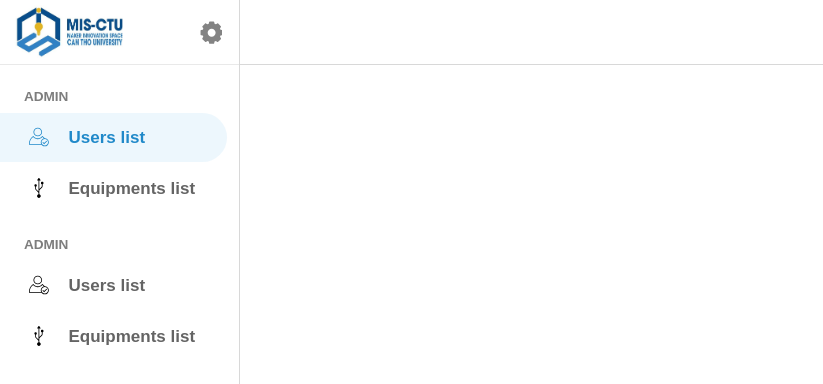
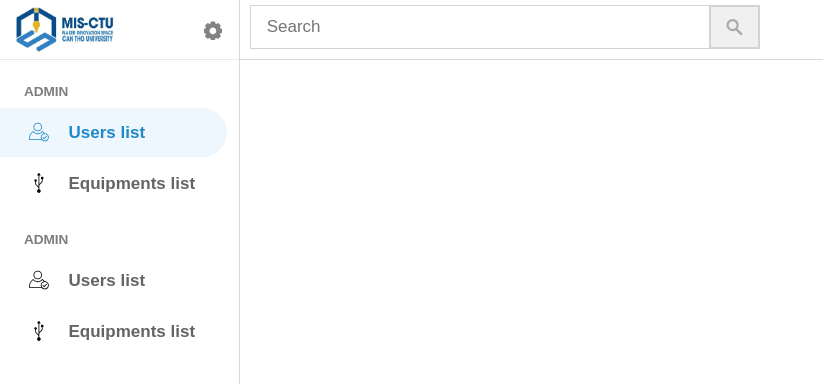
Before and after one commit to andrewwdao/MIS-CTU-management-system, a React (Create React App) app in the folder frontend/: page / in a window 1280 px wide. Shown: the top 384 px of the page, without its empty margins (0-823 px from the left). Built offline with nearby package versions, Linux system fonts and the light colour scheme; no server answers.

Commit message:
Add search bar (not yet working, decorative), add few comments to some css files

```diff
--- a/frontend/src/UI/Main.css
+++ b/frontend/src/UI/Main.css
@@ -42,22 +42,10 @@
 	right: 0;
 	height: calc(100vh - 60px);
 	overflow: auto;
+
+	/* Old design needs this */
 	/*background-image: linear-gradient(to bottom, #3b65bf, #6c93e6);
 	background-image: linear-gradient(to bottom, #3b65bf, #fff);*/
-}
-
-.topbar-avatar {
-	position: fixed;
-	right: 10px;
-	top: 10px;
-	width: 35px;
-	height: 35px;
-	color: rgb(240, 240, 240);
-	background-color: #235961;
-}
-
-.hide {
-	display: none;
 }
 
 
@@ -90,11 +78,14 @@
 	border-radius: 5px;
 	z-index: 1;
 	transition: .4s ease-in-out;
+	display: none;  /* Fix the tabbing problem temporarily, without this tabbing can focus on modal fields
+					/* Lost the animation with display: none; */
 }
 
 .active > .modal-container {
 	top: 50px;
 	bottom: 50px;
+	display: unset;
 }
 
 .modal-close-btn {
@@ -254,6 +245,7 @@
 
 /* ==============================================
 					Checkbox
+			WARNING : NOT YET FINISED
 ================================================= */
 
 .checkbox-label {
--- a/frontend/src/UI/Nav.css
+++ b/frontend/src/UI/Nav.css
@@ -11,26 +11,27 @@
 	left: 0;
 	background-color: rgba(255, 255, 255, 1); /* #e8eaed */
 	overflow-x: auto;
-	overflow-y: hidden;
+	overflow-y: auto;	/* Allow scrolling up/down, left, right if content is overflowed */
 	white-space: nowrap; /* Make the overflow contents going to the right instead of wrapping to new line */
     scrollbar-width: none; /* Hide scrollbar on firefox */
-	overflow-x: hidden;
-	overflow-y: auto;
 	border-right: 1.5px solid rgba(200, 200, 200, 0.7);
 }
 
+/* Contain logo and settings icon */
 .Nav-top {
-	height: 65px;
+	height: 60px;
 	padding-bottom: 5px;
 	border-bottom: 1.5px solid rgba(200, 200, 200, 0.4);
 }
 
+/* Logo on the top */
 .Nav-top-logo {
 	margin-top: 2%;
 	margin-left: 5%;
 	height: 90%;
 }
 
+/* Settings icon on the top */
 .Nav-top-item {
 	padding: 4%;
 	cursor: pointer;
@@ -55,6 +56,7 @@
 	border-radius: 50%;
 }
 
+/* Group headers for features */
 .Nav-item-group-header {
 	margin: 10% 0 2% 8%;
 	width: 85%;
@@ -66,6 +68,7 @@
 	/*border-bottom: 1.5px solid rgba(200, 200, 200, 0.7);*/
 }
 
+/* Features on the side bar, contain feature label and icon */
 .Nav-item {
 	padding-left: 12%;
 	padding-top: 10%;
@@ -91,6 +94,7 @@
 }
 
 
+/* Features' icon */
 .Nav-item  .Nav-item-icon {
 	width: 10%;
 	display: inline-block;
@@ -105,6 +109,7 @@
 	fill: rgba(0, 104, 168);
 }
 
+/* Features' label */
 .Nav-item  .Nav-item-label {
 	color: rgba(100, 100, 100);
 	font-weight: bold;
--- a/frontend/src/UI/UserList.css
+++ b/frontend/src/UI/UserList.css
@@ -4,27 +4,39 @@
 
 .UserList-top {
 	width: 100%;
-	height: 65px;
-	border-bottom: 1.5px solid rgba(200, 200, 200, 0.7);
+	height: 60px;
+	border-bottom: 1.5px solid rgba(200, 200, 200, 0.7);  /* Divide this section with the one below it */
 }
 
 .UserList-top-search-section, .UserList-top-filter-section {
 	display: inline-block;
 	width: 50%;
 	height: 100%;
-	border: 1px solid red;
 	float: left;
 }
 
 .UserList-top-search-section form {
 	width: 100%;
 	height: 100%;
+	padding-left: 2%;
 }
 
 .UserList-top-search-text-input {
-	width: 80%;
-	height: 100%;
+	width: 90%;
+	height: 75%;
+	padding-left: 3%;
+	transition: .4s;
+	border: 1.5px solid lightgrey;
+	border-right: 0;
+	margin-top: 1%;
+}
 
+.UserList-top-search-text-input:hover {
+	border: 1.5px solid lightblue;
+}
+
+.UserList-top-search-text-input:focus {
+	padding-left: 5%;
 }
 
 /* Hide default submit button */
@@ -33,7 +45,21 @@
 }
 
 .UserList-top-search-button {
-	display: none;
+	width: 10%;
+	height: 75%;
+	float: right;    /* Line borken without this, don't know why */
+	display: inline-block;   /* To change to width, height and let float attribute works */
+	padding: 12px;   /* Make the icon smaller or bigger */
+	fill: rgba(170, 170, 170);
+	background-color: rgba(240, 240, 240);
+	border: 2px solid lightgrey;
+	transition: .4s;
+	margin-top: 1%;
+}
+
+.UserList-top-search-button:hover, .UserList-top-search-button:focus {
+	border: 2px solid lightblue;
+	background-color: rgba(240, 240, 240);
 }
 
 
@@ -50,6 +76,7 @@
 						ADD USER MODAL
 ===================================================================*/
 
+/* Modal container like the name said */
 .UserList-modal-container {
 	width: 90%;
 	max-width: 800px;
@@ -61,51 +88,66 @@
 /* Hide arrow button for number input on Chrome, Safari, Edge, Opera */
 input::-webkit-outer-spin-button,
 input::-webkit-inner-spin-button {
-  -webkit-appearance: none;
-  margin: 0;
+	-webkit-appearance: none;
+ 	margin: 0;
 }
 
 /* Hide arrow button for number input on Firefox */
 input[type=number] {
-  -moz-appearance:textfield;
+	-moz-appearance:textfield;
 }
 
+/* Form in the modal */
 .UserList-adduser-form {
 	display: flex;
 	flex-wrap: wrap;
 }
 
+/* Common class for the 2 sections in the form */
 .UserList-adduser-section {
 	display: inline-block;
 	padding: 0px 10% 25px 10%;
 }
 
+/* Style the title for the 2 sections */
 .UserList-adduser-section-title {
 	font-weight: bold;
 	margin-bottom: 10px;
 	margin-left: 5px;
 }
 
+/* Align, positioning the text field containers */
 .UserList-adduser-inp-container {
 	display: inline-block;
 	margin-bottom: 10px;
 	padding-left: 5px;
 }
 
+/* Hide the default file input for the avatar upload button */
 .UserList-adduser-file-inp-default {
 	width: 0.1px;
 	height: 0.1px;
-	opacity: 0;
+	opacity: 0;			/* Hide the element */
 	z-index: -1;
 	overflow: hidden;
-	position: absolute;
+	position: absolute;  /* Prevent the element creating a gap between other elements  */
+						 /* This file upload button cannot be hidden by display and visibility attribute */
+						 /* because doing so will make the button stops working */
 }
 
+/* Container for user's avatar */
 .UserList-adduser-avatar-container {
 	margin: auto;
 	text-align: center;
+	border: 2px solid white;	/* Hide the border when not focused (on the file upload button) or when not hovered */
 }
 
+.UserList-adduser-file-inp-default:focus ~ .UserList-adduser-avatar-container,
+.UserList-adduser-avatar-container:hover {
+	border: 2px solid lightgrey;	/* Show the border in response to interactions */
+}
+
+/* User avatar block */
 .UserList-adduser-avatar-img {
 	border-radius: 20px;
 	width: 250px;
@@ -113,10 +155,12 @@ input[type=number] {
 	cursor: pointer;
 }
 
+/* Button groups (Reset, Add, Cancel) (NOT YET IMPLEMENTED) */
 .UserList-adduser-btn-group {
-	margin: auto;
+	margin: auto;  /* Center the button groups */
 }
 
+/* Add user button (submit button) */
 .UserList-adduser-modal-btn {
 	width: 100px;
 	height: 50px;
--- a/frontend/src/UserList.js
+++ b/frontend/src/UserList.js
@@ -28,7 +28,15 @@ class UserList extends React.Component {
           accessToken={this.props.accessToken} />
 
         <div className="UserList-top">
-
+          <div className="UserList-top-search-section">
+            <form>
+              <input className="UserList-top-search-text-input" type="text" placeholder="Search" />
+              <input type="submit" value="Search" />
+              <svg onClick={this.toggleAdduserModal} tabIndex="0" className="UserList-top-search-button" viewBox="-1 0 136 136.21852"><g id="surface1"><path d="M 93.148438 80.832031 C 109.5 57.742188 104.03125 25.769531 80.941406 9.421875 C 57.851562 -6.925781 25.878906 -1.460938 9.53125 21.632812 C -6.816406 44.722656 -1.351562 76.691406 21.742188 93.039062 C 38.222656 104.707031 60.011719 105.605469 77.394531 95.339844 L 115.164062 132.882812 C 119.242188 137.175781 126.027344 137.347656 130.320312 133.269531 C 134.613281 129.195312 134.785156 122.410156 130.710938 118.117188 C 130.582031 117.980469 130.457031 117.855469 130.320312 117.726562 Z M 51.308594 84.332031 C 33.0625 84.335938 18.269531 69.554688 18.257812 51.308594 C 18.253906 33.0625 33.035156 18.269531 51.285156 18.261719 C 69.507812 18.253906 84.292969 33.011719 84.328125 51.234375 C 84.359375 69.484375 69.585938 84.300781 51.332031 84.332031 C 51.324219 84.332031 51.320312 84.332031 51.308594 84.332031 Z M 51.308594 84.332031 " /></g></svg>
+            </form>
+          </div>
+          <div className="UserList-top-filter-section">
+          </div>
         </div>
 
         {/* OLD DESIGN
--- a/frontend/src/UserListAdduserAccountSection.js
+++ b/frontend/src/UserListAdduserAccountSection.js
@@ -11,6 +11,9 @@ class UserListAdduserAccountSection extends React.Component {
           Account information
         </div>
         <div className="UserList-adduser-inp-container col-12-sm">
+          {/*=========================================================
+                   WARNING : THIS FEATURE IS NOT YET FINISHED
+            ==========================================================*/}
           <UserListPhotoInput
             handleChange={this.props.handleChange}
             img={this.props.avatar} />
```
